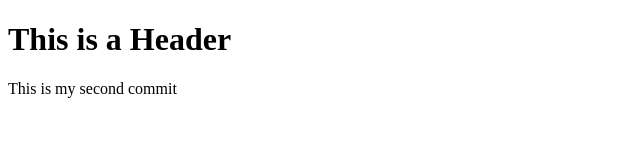
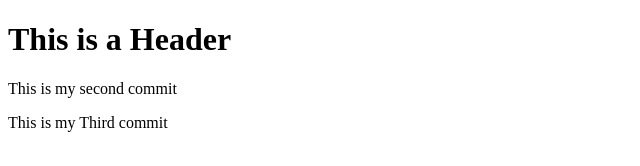
Before and after one commit to gzahid/westcliff-test, a plain HTML site: page index.html in a window 1280 px wide. Shown: the whole page, without its empty margins (0-640 px from the left). Drawn offline with Linux system fonts and the light colour scheme.

Commit message:
third commit

```diff
--- a/index.html
+++ b/index.html
@@ -3,5 +3,6 @@
    <body>
       <h1>This is a Header</h1>
       <p>This is my second commit</p>
+      <p>This is my Third commit</p>
    </body>
 </html>
```
